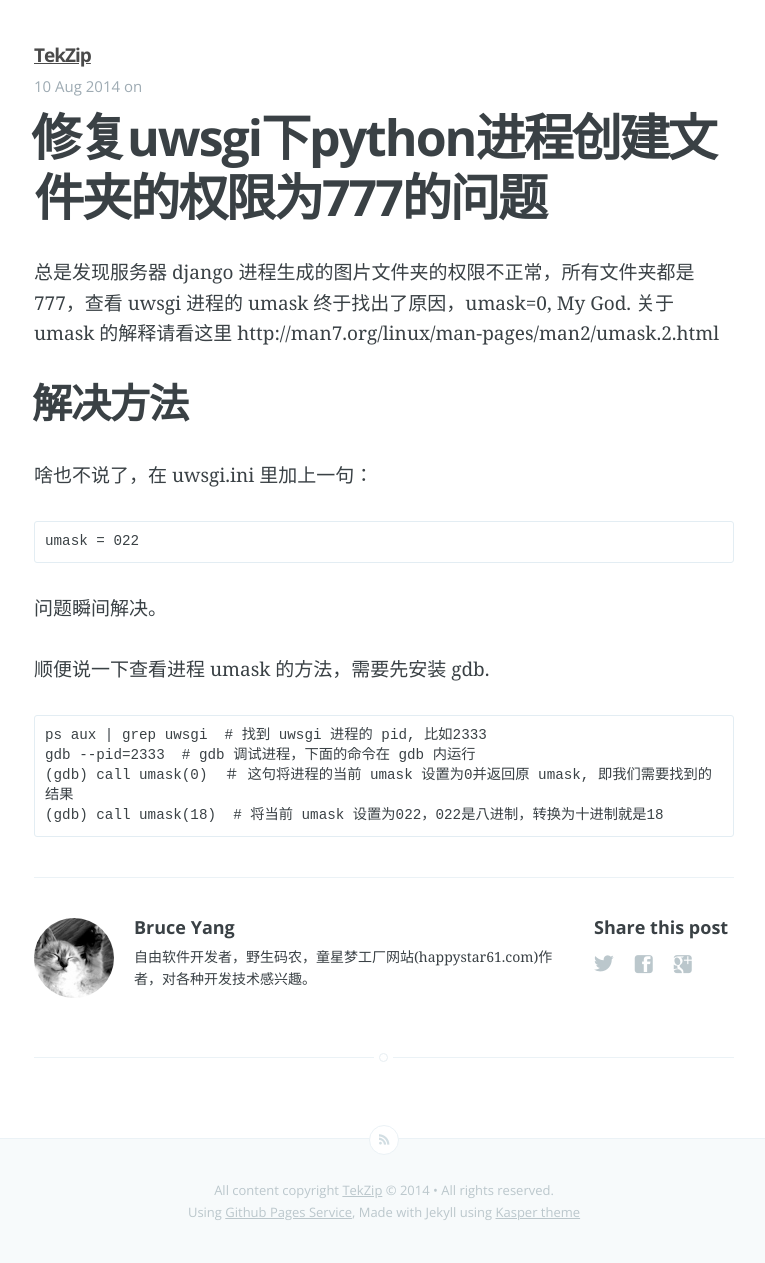
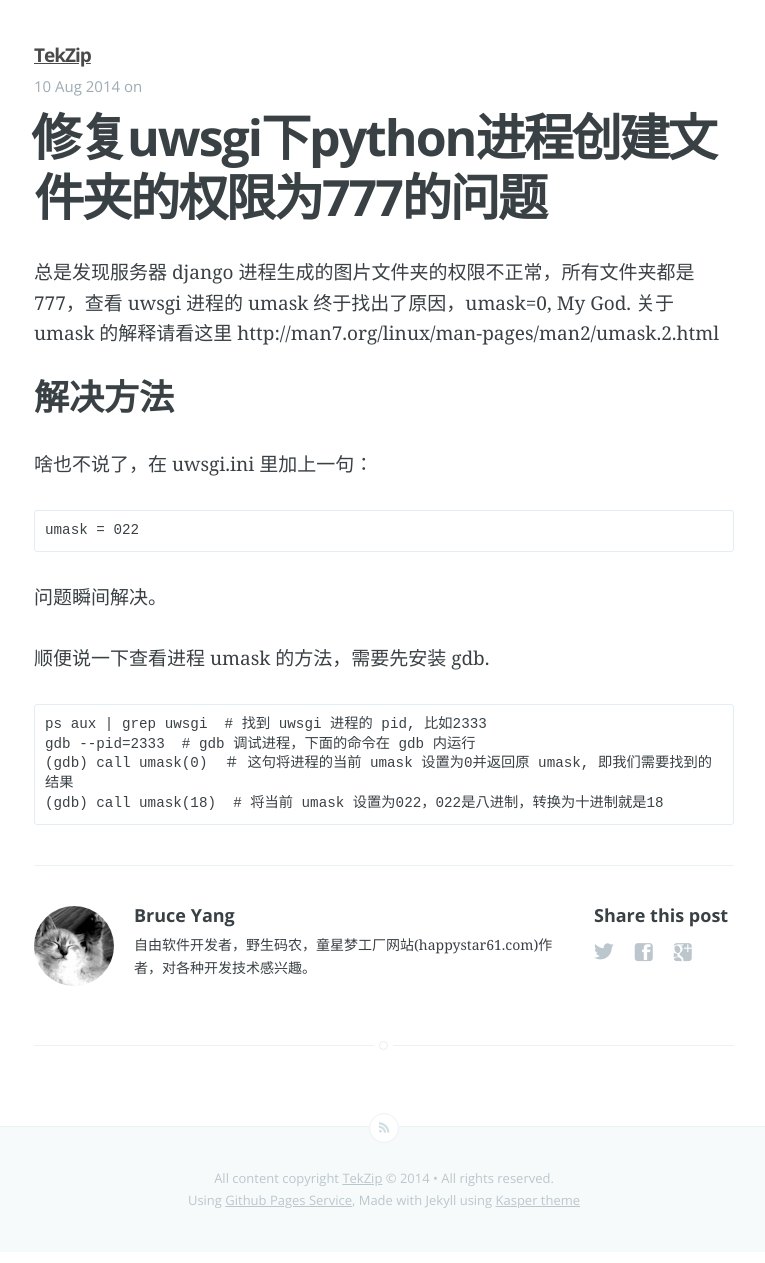
Before and after one commit to ayang/ayang.github.io, a Jekyll site: the page built from _posts/2014-08-10-fix-uwsgi-python-created-file-mode.md, in a window 1280 px wide. Shown: the whole page, without its empty margins (256-1021 px from the left). Built offline with Jekyll 4.4.1, drawn with Linux system fonts in a browser that asks for light colours; Markdown is read by kramdown in place of the engine named in the settings.

```diff
--- a/_posts/2014-08-10-fix-uwsgi-python-created-file-mode.md
+++ b/_posts/2014-08-10-fix-uwsgi-python-created-file-mode.md
@@ -7,7 +7,8 @@ tags: uwsgi, umask
 
 总是发现服务器 django 进程生成的图片文件夹的权限不正常，所有文件夹都是777，查看 uwsgi 进程的 umask 终于找出了原因，umask=0, My God.
 关于 umask 的解释请看这里 http://man7.org/linux/man-pages/man2/umask.2.html
-## 解决方法
+
+### 解决方法
 
 啥也不说了，在 uwsgi.ini 里加上一句：
 
```
